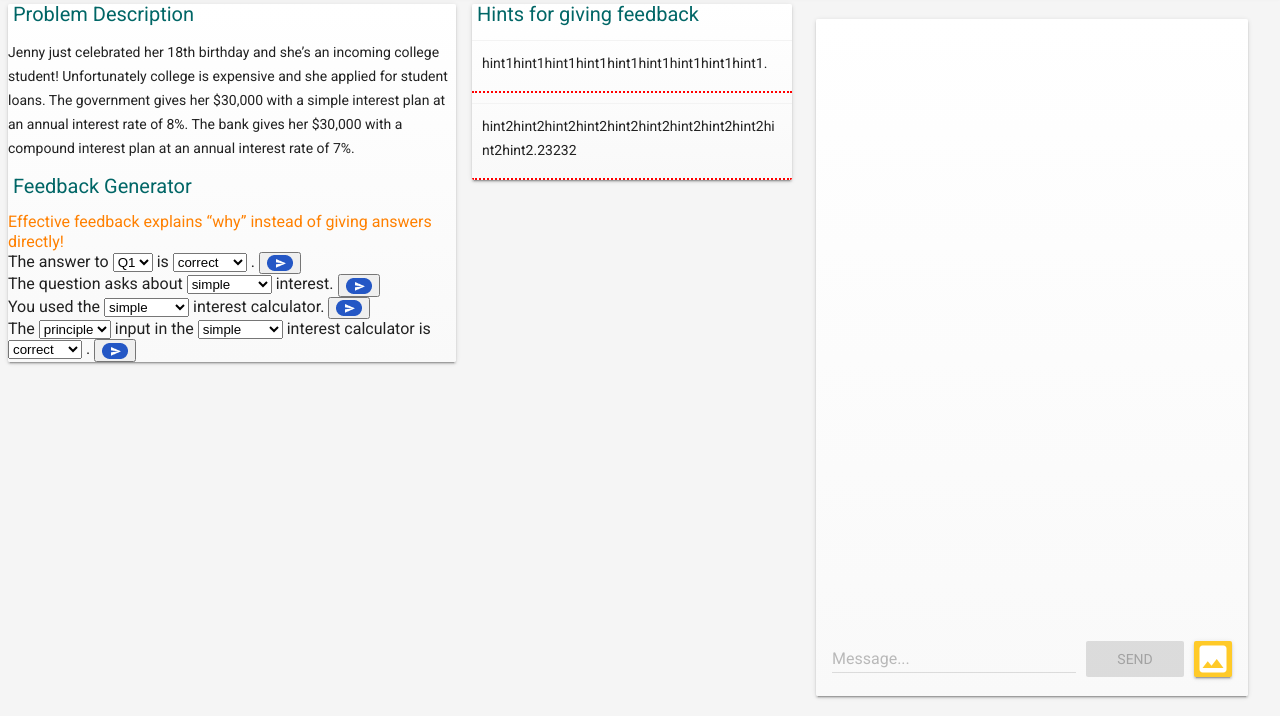
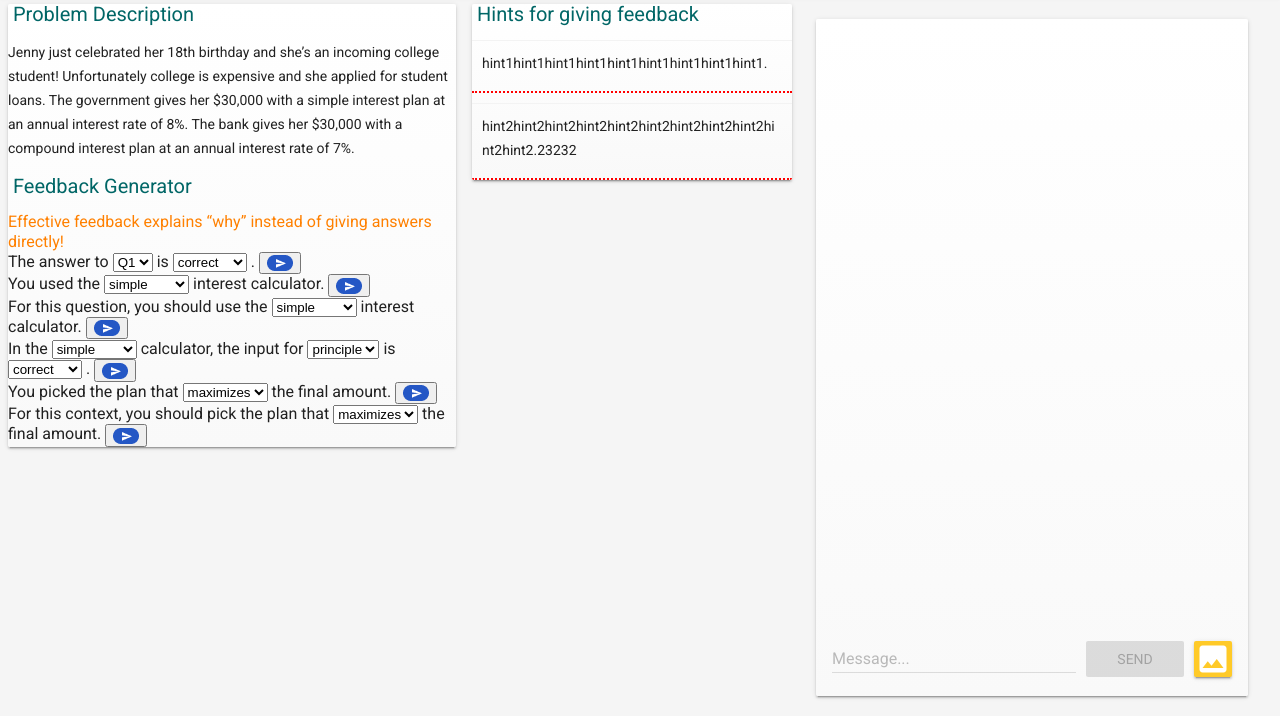
Before and after one commit to dandylion99/TOL-Project2, a website built with webpack: page public/tutor.html in a window 1280 px wide. Shown: the part 84-800 px from the top of the page. Built offline with nearby package versions, Linux system fonts and the light colour scheme; some packages are replaced by stand-ins of ours; no server answers; the database is empty.

Commit message:
Tutor P0 features

```diff
--- a/public/tutor.html
+++ b/public/tutor.html
@@ -45,12 +45,72 @@
   <link rel="stylesheet" href="https://code.getmdl.io/1.1.3/material.orange-indigo.min.css">
   <script defer src="https://code.getmdl.io/1.1.3/material.min.js"></script>
   <script language="javascript">
-  function myFunction(){
-    var x = document.getElementById("sim-capital");
-    var y = document.getElementById("sim-rate");
+  var flag="";
 
-    y.value=x.value;
-  };
+    //I have to admit this is ugly code but whatever it can work
+    function submitHint(object){
+      var sentence = object.parentNode;
+      console.log(sentence.id);
+      if (sentence.id == "sentence-1") {
+        var sel1 =  document.getElementById("select1-1");
+        var i1 = sel1.selectedIndex;
+        var v1 = sel1[i1].text;
+        var sel2 =  document.getElementById("select1-2");
+        var i2 = sel2.selectedIndex;
+        var v2 = sel2[i2].text;
+        var h = "The answer to "+v1+" is "+v2+".";
+      } else if (sentence.id == "sentence-2") {
+        var sel1 =  document.getElementById("select2-1");
+        var i1 = sel1.selectedIndex;
+        var v1 = sel1[i1].text;
+        var h = "You used the "+v1+" calculator.";
+      } else if (sentence.id == "sentence-3") {
+        var sel1 =  document.getElementById("select3-1");
+        var i1 = sel1.selectedIndex;
+        var v1 = sel1[i1].text;
+        var h = "For this question, you should use the "+v1+" interest calculator.";
+      } else if (sentence.id == "sentence-4"){
+        var sel1 =  document.getElementById("select4-1");
+        var i1 = sel1.selectedIndex;
+        var v1 = sel1[i1].text;
+        var sel2 =  document.getElementById("select4-2");
+        var i2 = sel2.selectedIndex;
+        var v2 = sel2[i2].text;
+        var sel3 =  document.getElementById("select4-3");
+        var i3 = sel3.selectedIndex;
+        var v3 = sel3[i3].text;
+        var h = "In the "+v1+" interest calculator, the input for "+v2+" is "+v3+".";
+      } else if (sentence.id == "sentence-5"){
+        var sel1 =  document.getElementById("select5-1");
+        var i1 = sel1.selectedIndex;
+        var v1 = sel1[i1].text;
+        var h = "You picked the plan that "+v1+" the final account.";
+      } else if (sentence.id == "sentence-6"){
+        var sel1 =  document.getElementById("select6-1");
+        var i1 = sel1.selectedIndex;
+        var v1 = sel1[i1].text;
+        var h = "For this context, you should pick the plan that "+v1+" the final account.";
+      }
+      var m = document.getElementById("message");
+      var s = document.getElementById('submit');
+
+      m.value = h;
+      showHint();
+  }
+
+  function showHint(){
+    var box = document.getElementById("hint-container");
+    newHint = document.createElement('div');
+    newHint.setAttribute('class', 'hint-card');
+    newHint.innerHTML = (
+      "N......"
+      );
+
+    box.appendChild(newHint);
+
+  }
+
+
 
 
   </script>
@@ -93,7 +153,7 @@
       </div>
 
 
-      <div id="feedback-grt-container">
+      <div id="feedback-generator">
         <p class="header">Feedback Generator</p>
         <div class="feedback-hint">Effective feedback explains “why” instead of giving answers directly!</div>
         <div id="sentence-1">
@@ -109,57 +169,85 @@
             <option value="incorrect">incorrect</option>
           </select>
           .
-          <button>
+          <button onclick = "submitHint(this);">
             <img src="images/send_button.png">
           </button>
         </div>
 
         <div id="sentence-2">
-          The question asks about
+          You used the
           <select id="select2-1">
             <option value="simple">simple</option>
             <option value="compound">compound</option>
           </select>
-          interest.
-          <button>
+          interest calculator.
+          <button onclick = "submitHint(this);">
             <img src="images/send_button.png">
           </button>
         </div>
 
         <div id="sentence-3">
-          You used the
+          For this question, you should use the
           <select id="select3-1">
             <option value="simple">simple</option>
             <option value="compound">compound</option>
           </select>
           interest calculator.
-          <button>
+          <button onclick = "submitHint(this)";>
             <img src="images/send_button.png">
           </button>
         </div>
 
         <div id="sentence-4">
-          The
+          In the
           <select id="select4-1">
-            <option value="simple">principle</option>
+            <option value="simple">simple</option>
+            <option value="compound">compound</option>
+          </select>
+          calculator, the input for
+          <select id="select4-2">
+            <option value="principle">principle</option>
             <option value="rate">rate</option>
             <option value="time">time</option>
           </select>
-          input in the
-          <select id="select4-2">
-            <option value="simple">simple</option>
-            <option value="compound">compound</option>
-          </select>
-          interest calculator is
+           is
           <select id="select4-3">
             <option value="correct">correct</option>
             <option value="incorrect">incorrect</option>
           </select>
           .
-          <button>
+          <button onclick = "submitHint(this);">
             <img src="images/send_button.png">
           </button>
         </div>
+
+        <div id="sentence-5">
+          You picked the plan that
+          <select id="select5-1">
+            <option>maximizes</option>
+            <option>minimizes</option>
+          </select>
+          the final amount.
+          <button onclick = "submitHint(this);">
+            <img src="images/send_button.png">
+          </button>
+        </div>
+
+        <div id="sentence-6">
+          For this context, you should pick the plan that
+          <select id="select6-1">
+            <option>maximizes</option>
+            <option>minimizes</option>
+          </select>
+          the final amount.
+          <button onclick = "submitHint(this);">
+            <img src="images/send_button.png">
+          </button>
+        </div>
+
+
+
+
       </div>
 
 
```
Also changed, not shown: 1 other file.
